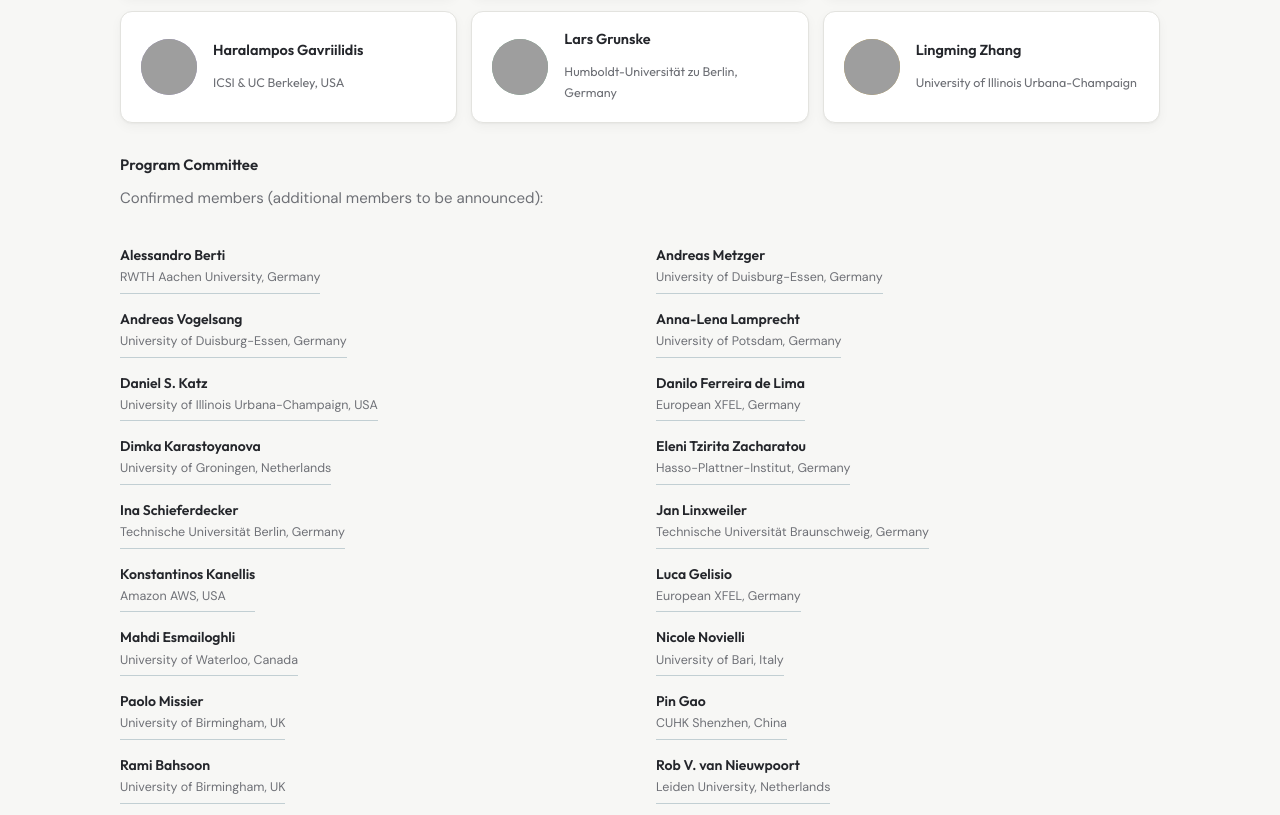
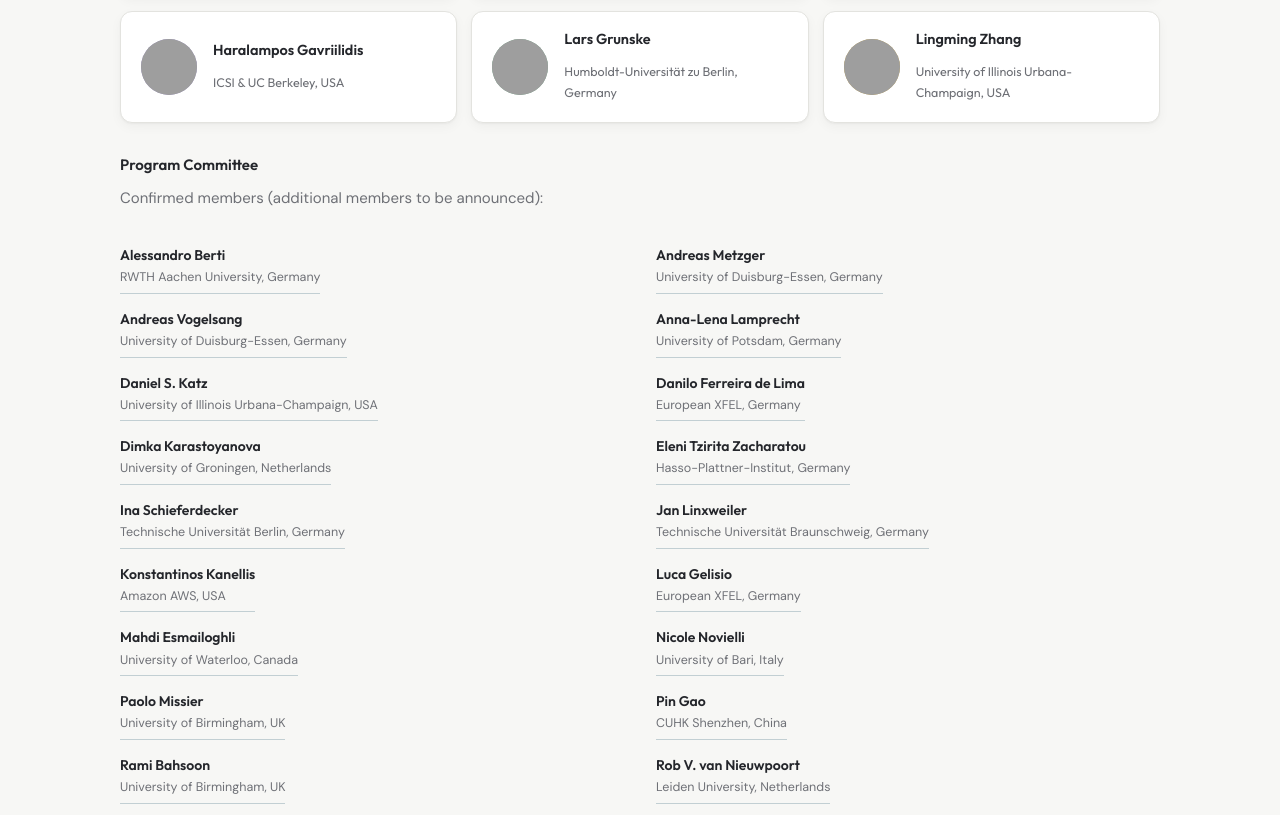
Before and after one commit to polydbms/se4asw-website, a plain HTML site: page index.html in a window 1280 px wide. Shown: the part 4301-5116 px from the top of the page. Drawn offline with Linux system fonts and the light colour scheme; grey boxes are pictures that could not be loaded.

Commit message:
Update index.html

```diff
--- a/index.html
+++ b/index.html
@@ -254,7 +254,7 @@
         <div class="org-avatar" style="background:#C7A54A"><img src="https://lingming.cs.illinois.edu/images/lingming.JPG" alt="Lingming Zhang" loading="lazy"></div>
         <div>
           <h3>Lingming Zhang</h3>
-          <p class="org-affil">University of Illinois Urbana-Champaign</p>
+          <p class="org-affil">University of Illinois Urbana-Champaign, USA</p>
         </div>
       </div>
     </div>
```
